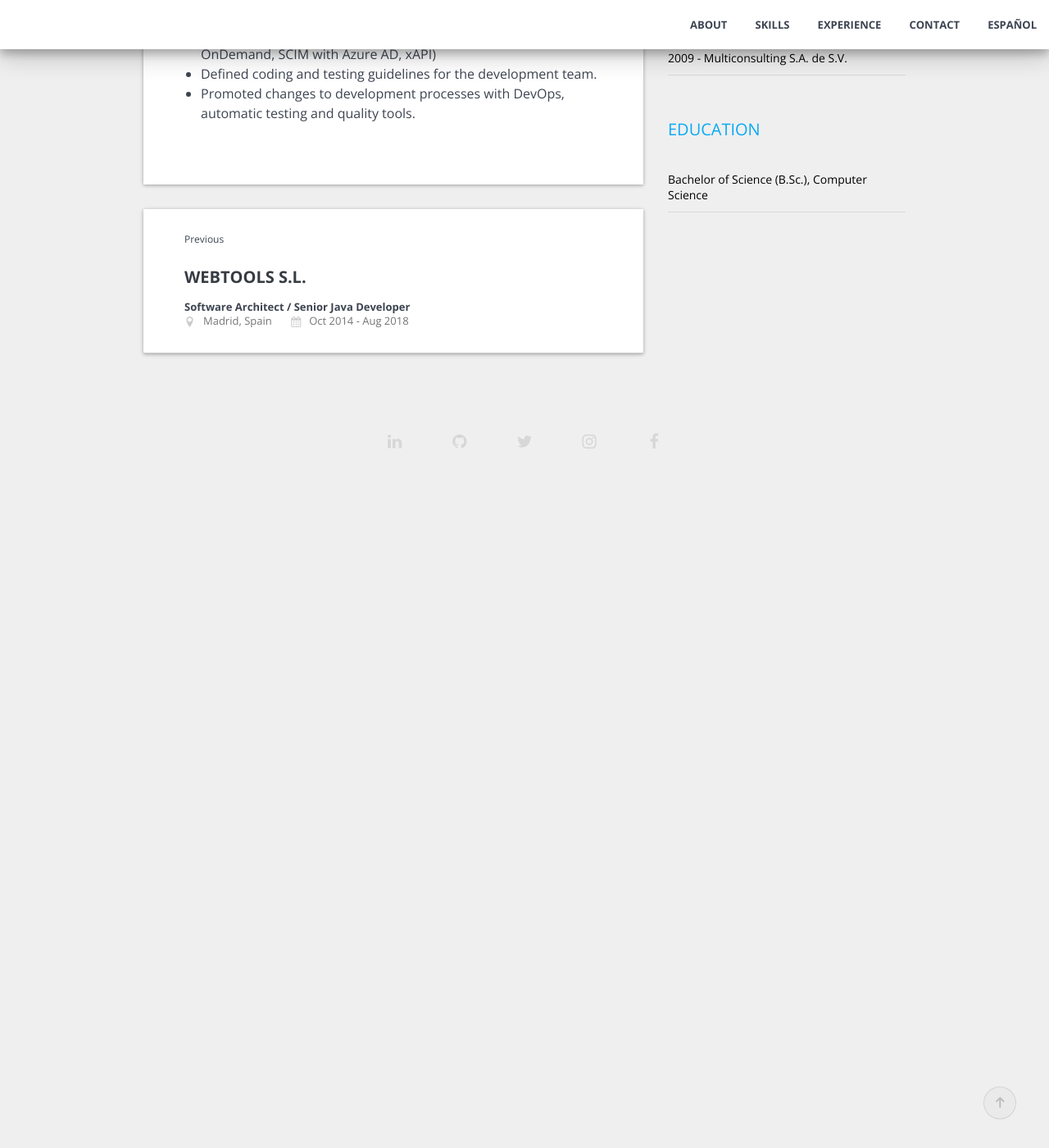
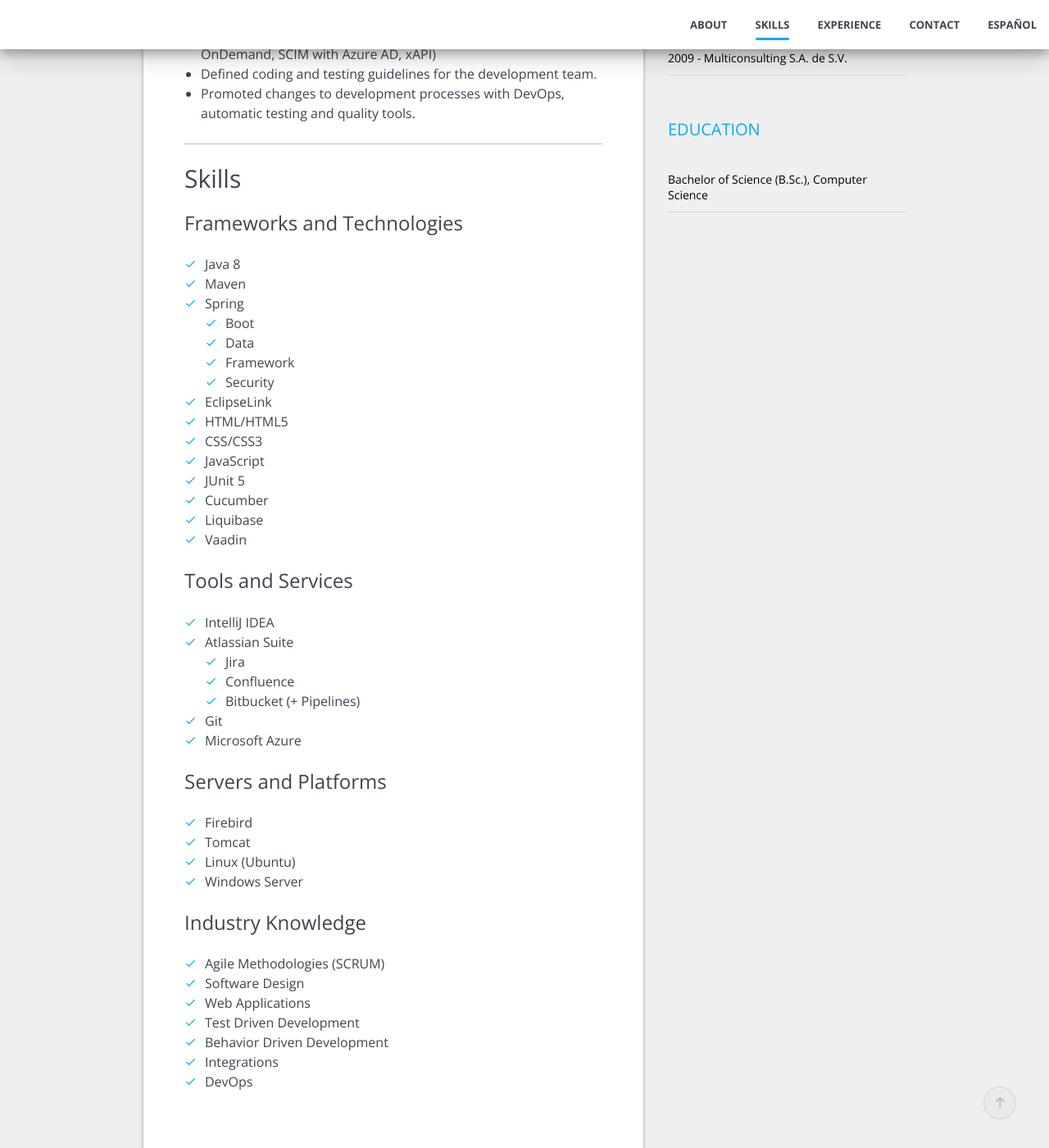
Before and after one commit to jnoda/jnoda.github.io, a Jekyll site: the page built from _jobs/en/speexx.md, in a window 1280 px wide and 1400 px high, scrolled down 808 px. Shown: the whole window at 82% size. Built offline with Jekyll 4.4.1, drawn with Linux system fonts in a browser that asks for light colours; some web fonts are replaced; before the commit the page ends 1434 px from its top, so only the background shows below that.

Commit message:
Adding more Speexx details

```diff
--- a/_jobs/en/speexx.md
+++ b/_jobs/en/speexx.md
@@ -26,7 +26,7 @@
 
 Speexx was founded in 2011 and is headquartered in Munich with offices in London, Madrid, Milan, Paris, Sao Paulo, New York and Shanghai.
 
----
+***
 
 ## Responsibilities
 
@@ -35,3 +35,56 @@
 - Researched integration path to other solutions (Cornerstone OnDemand, SCIM with Azure AD, xAPI)
 - Defined coding and testing guidelines for the development team.
 - Promoted changes to development processes with DevOps, automatic testing and quality tools.
+
+***
+
+## Skills
+
+### Frameworks and Technologies
+
+- Java 8
+- Maven
+- Spring
+    - Boot
+    - Data
+    - Framework
+    - Security
+- EclipseLink
+- HTML/HTML5
+- CSS/CSS3
+- JavaScript
+- JUnit 5
+- Cucumber
+- Liquibase
+- Vaadin
+{: class="styled-list"}
+
+### Tools and Services
+
+- IntelliJ IDEA
+- Atlassian Suite
+    - Jira
+    - Confluence
+    - Bitbucket (+ Pipelines)
+- Git
+- Microsoft Azure
+{: class="styled-list"}
+
+### Servers and Platforms
+
+- Firebird
+- Tomcat
+- Linux (Ubuntu)
+- Windows Server
+{: class="styled-list"}
+
+### Industry Knowledge
+
+- Agile Methodologies (SCRUM)
+- Software Design
+- Web Applications
+- Test Driven Development
+- Behavior Driven Development
+- Integrations
+- DevOps
+{: class="styled-list"}
```
Also changed, not shown: _jobs/es/speexx.md (+54 -1 lines).
